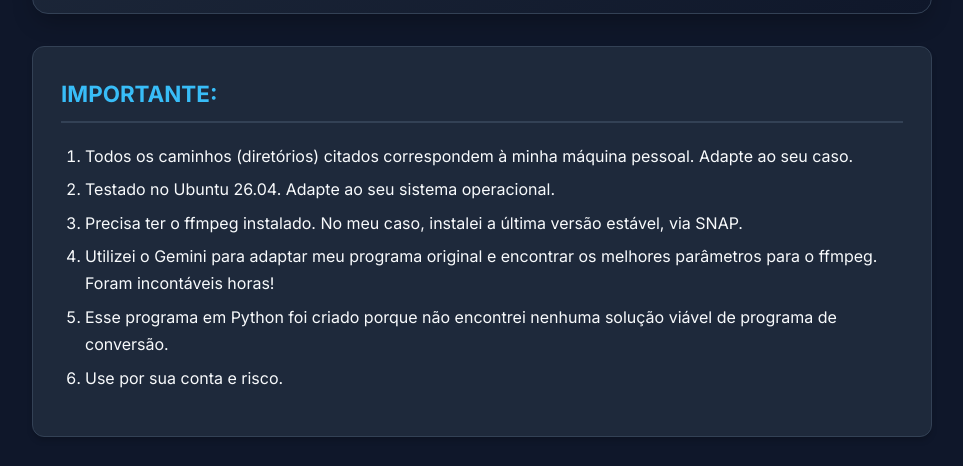
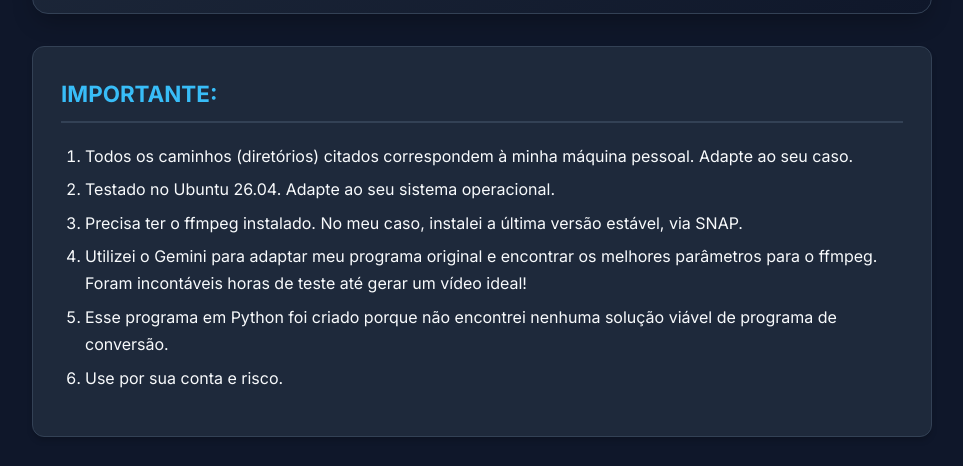
Before and after one commit to pjpro/Convert3D, a plain HTML site: page index.html in a window 1280 px wide. Shown: the part 272-738 px from the top of the page, without its empty margins (158-1121 px from the left). Drawn offline with Linux system fonts and the light colour scheme.

Commit message:
Alteração dos avisosl em index.html

```diff
--- a/index.html
+++ b/index.html
@@ -201,7 +201,7 @@
                <li>Todos os caminhos (diretórios) citados correspondem à minha máquina pessoal. Adapte ao seu caso.</li>
                <li>Testado no Ubuntu 26.04. Adapte ao seu sistema operacional.</li>
                <li>Precisa ter o ffmpeg instalado. No meu caso, instalei a última versão estável, via SNAP.</li>
-               <li>Utilizei o Gemini para adaptar meu programa original e encontrar os melhores parâmetros para o ffmpeg. Foram incontáveis horas!</li>
+               <li>Utilizei o Gemini para adaptar meu programa original e encontrar os melhores parâmetros para o ffmpeg. Foram incontáveis horas de teste até gerar um vídeo ideal!</li>
                <li>Esse programa em Python foi criado porque não encontrei nenhuma solução viável de programa de conversão.</li>
                <li>Use por sua conta e risco.</li>
            </ol>
```
